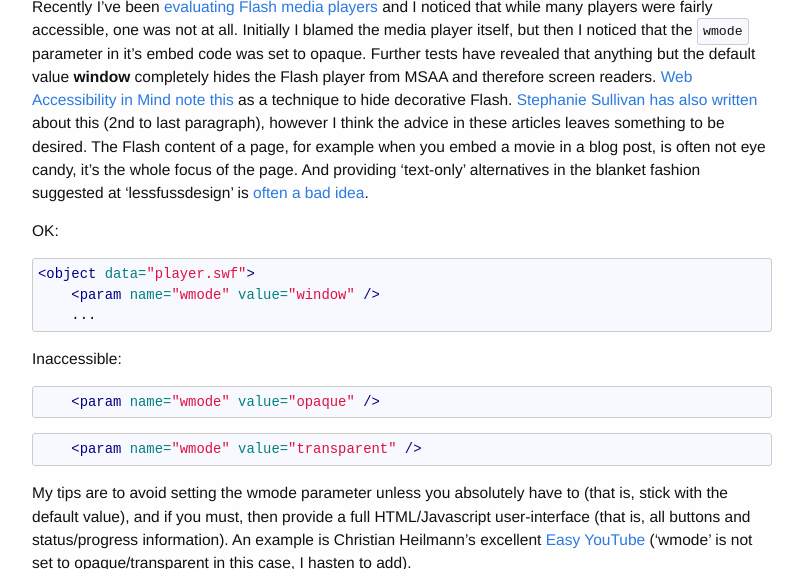
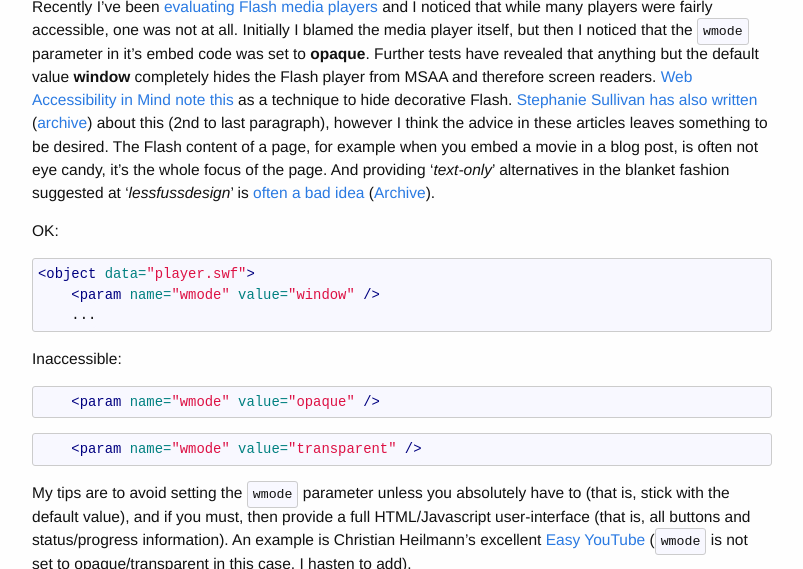
Before and after one commit to nfreear/nfreear.github.io, a Jekyll site: the page built from _posts/2009-09-07-flash-mode-considered-harmful.md, in a window 1280 px wide and 1400 px high, scrolled down 561 px, cut to the strip 215-784 px from the top of the window. Shown: the whole strip, without its empty margins (238-1041 px from the left). Built offline with Jekyll 4.4.1, drawn with Linux system fonts in a browser that asks for light colours; nearby versions of some CDN libraries; a script that is not in the unit is left out; some of the changed text lies outside the part shown.

Commit message:
Bug #2, add "OERs about accessibility" (2014), fix "Flash mode.."
* Plus, rename a 2015 blog post file.

```diff
--- a/_posts/2009-09-07-flash-mode-considered-harmful.md
+++ b/_posts/2009-09-07-flash-mode-considered-harmful.md
@@ -27,14 +27,15 @@ little known flaw that renders some of the "embed codes" displayed at sites like
 Recently I've been [evaluating Flash media players][eval] and I noticed that while
 many players were fairly accessible, one was not at all. Initially I blamed the
 media player itself, but then I noticed that the `wmode` parameter in it's embed
-code was set to opaque. Further tests have revealed that anything but the default
+code was set to __opaque__. Further tests have revealed that anything but the default
 value __window__ completely hides the Flash player from MSAA and therefore
 screen readers. [Web Accessibility in Mind note this][webaim-1] as a technique to
-hide decorative Flash. [Stephanie Sullivan has also written][sullivan] about this
+hide decorative Flash. [Stephanie Sullivan has also written][sullivan] ([archive][arch-sull]) about this
 (2nd to last paragraph), however I think the advice in these articles leaves
 something to be desired. The Flash content of a page, for example when you embed
 a movie in a blog post, is often not eye candy, it's the whole focus of the page.
-And providing 'text-only' alternatives in the blanket fashion suggested at 'lessfussdesign' is [often a bad idea][often].
+And providing '_text-only_' alternatives in the blanket fashion suggested at
+'_lessfussdesign_' is [often a bad idea][often] ([Archive][arch-tech]).
 
 OK:
 
@@ -53,11 +54,12 @@ Inaccessible:
     <param name="wmode" value="transparent" />
 {% endhighlight %}
 
-My tips are to avoid setting the wmode parameter unless you absolutely have to
+
+My tips are to avoid setting the `wmode` parameter unless you absolutely have to
 (that is, stick with the default value), and if you must, then provide a full
 HTML/Javascript user-interface (that is, all buttons and status/progress
 information). An example is Christian Heilmann's excellent [Easy YouTube][]
-('wmode' is not set to opaque/transparent in this case, I hasten to add).
+(`wmode` is not set to opaque/transparent in this case, I hasten to add).
 
 ![Screen shot, wmode = opaque - inaccessible][img-2]
 
@@ -71,7 +73,7 @@ least 90% of the cases where this code is used the default for `wmode` is accept
 > Feel free to comment on any other embed code or software which needs fixing –
 and volunteer to submit fixes! (23 September 2009.)
 
-Background: [Web Accessibility in Mind (WebAIM) - Flash techniques][webaim-2].
+Background: [Web Accessibility in Mind (WebAIM) – Flash techniques][webaim-2].
 
 
 
```
Also changed, not shown: other parts of _posts/2009-09-07-flash-mode-considered-harmful.md (+7 -5 lines), _posts/2014-03-14-oers-about-accessibility.md (added, +70 -0 lines), _posts/2015-04-11-eaccess15-conference-part-2.md (renamed from _posts/2015-03-03-eaccess15-conference-part-2.md).
